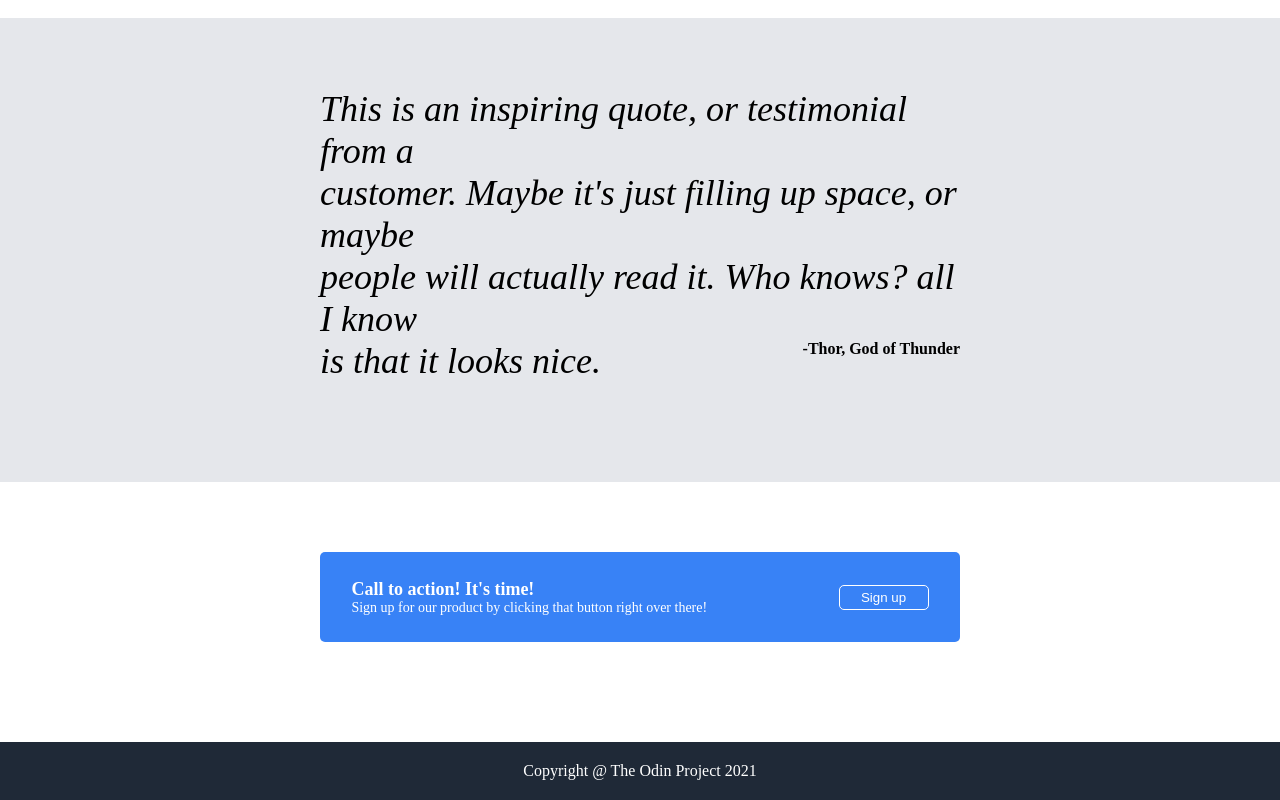
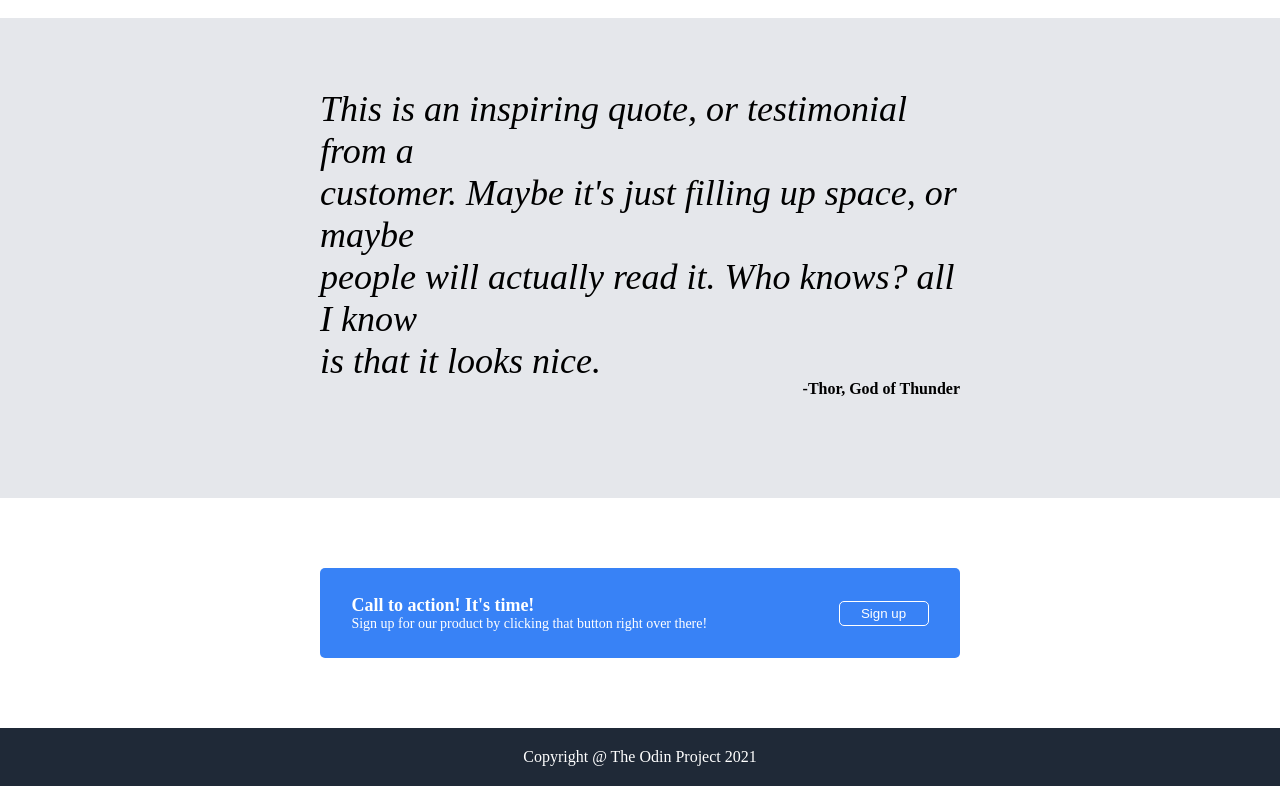
Before and after one commit to Daniel-N98/TOP-Landing-Page, a plain HTML site: page index.html in a window 1280 px wide. Shown: the part 904-1704 px from the top of the page. Drawn offline with Linux system fonts and the light colour scheme.

Commit message:
Lowered the bottom margin for the CTA section. Added some margin top to the quote

```diff
--- a/css/style.css
+++ b/css/style.css
@@ -131,10 +131,11 @@ nav ul li a {
 #sec-three p {
     font-weight: bold;
     float: right;
+    margin-top: 40px;
 }
 
 #sec-four {
-    padding: 70px 0px 100px 0;
+    padding: 70px 0px 70px 0;
 }
 
 .background {
```
